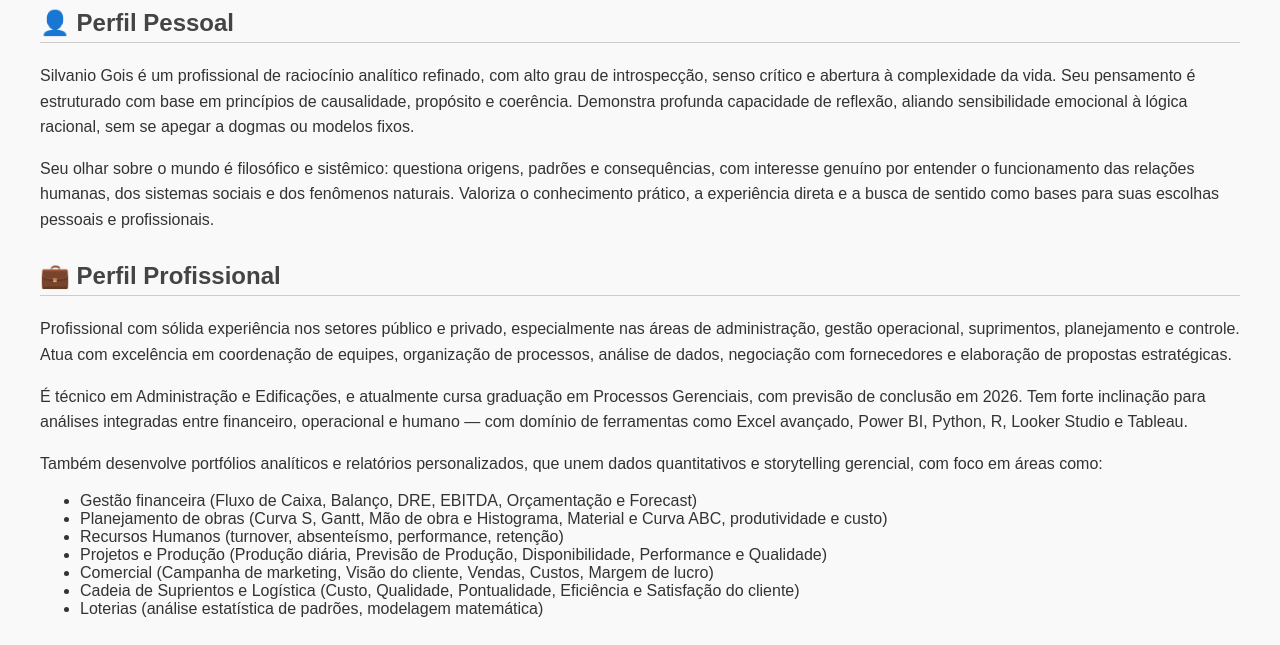
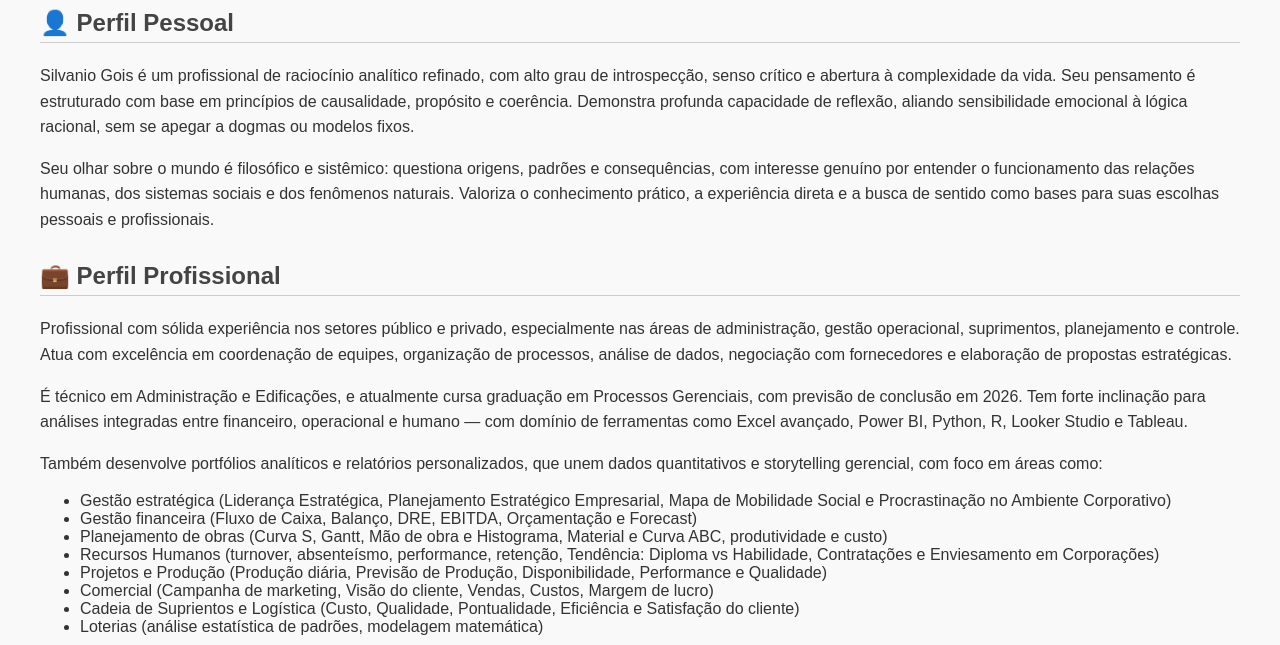
Before and after one commit to SilvanioSG/sintese_pessoal_e_profissional, a plain HTML site: page index.html in a window 1280 px wide. Shown: the part 98-743 px from the top of the page. Drawn offline with Linux system fonts and the light colour scheme.

Commit message:
Update index.html

```diff
--- a/index.html
+++ b/index.html
@@ -40,9 +40,10 @@
     <p>É técnico em Administração e Edificações, e atualmente cursa graduação em Processos Gerenciais, com previsão de conclusão em 2026. Tem forte inclinação para análises integradas entre financeiro, operacional e humano — com domínio de ferramentas como Excel avançado, Power BI, Python, R, Looker Studio e Tableau.</p>
     <p>Também desenvolve portfólios analíticos e relatórios personalizados, que unem dados quantitativos e storytelling gerencial, com foco em áreas como:</p>
     <ul>
+        <li>Gestão estratégica (Liderança Estratégica, Planejamento Estratégico Empresarial, Mapa de Mobilidade Social e Procrastinação no Ambiente Corporativo)</li>
         <li>Gestão financeira (Fluxo de Caixa, Balanço, DRE, EBITDA, Orçamentação e Forecast)</li>
         <li>Planejamento de obras (Curva S, Gantt, Mão de obra e Histograma, Material e Curva ABC, produtividade e custo)</li>
-        <li>Recursos Humanos (turnover, absenteísmo, performance, retenção)</li>
+        <li>Recursos Humanos (turnover, absenteísmo, performance, retenção, Tendência: Diploma vs Habilidade, Contratações e Enviesamento em Corporações)</li>
         <li>Projetos e Produção (Produção diária, Previsão de Produção, Disponibilidade, Performance e Qualidade)</li>
         <li>Comercial (Campanha de marketing, Visão do cliente, Vendas, Custos, Margem de lucro)</li>
         <li>Cadeia de Suprientos e Logística (Custo, Qualidade, Pontualidade, Eficiência e Satisfação do cliente)</li>
```
